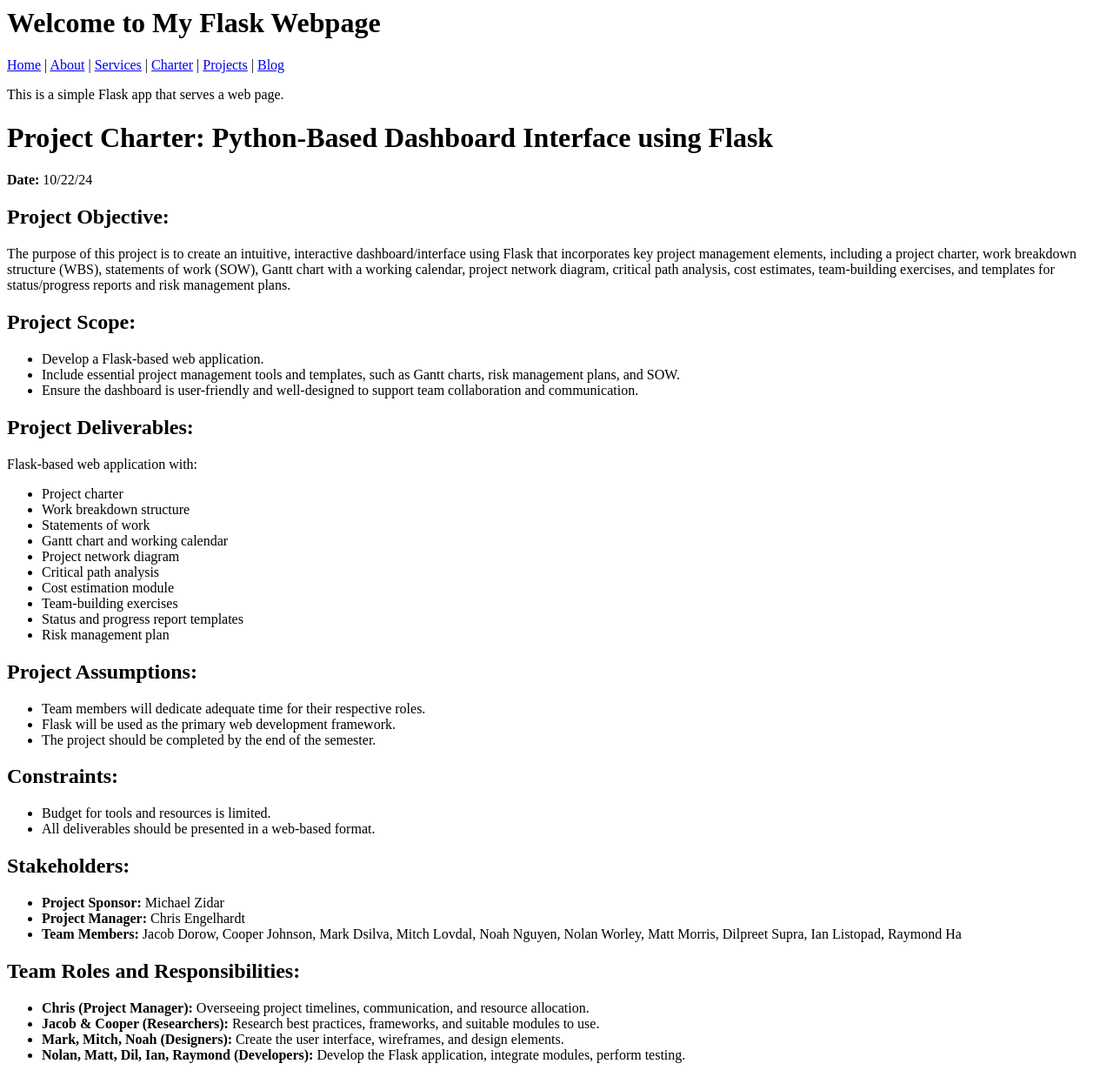
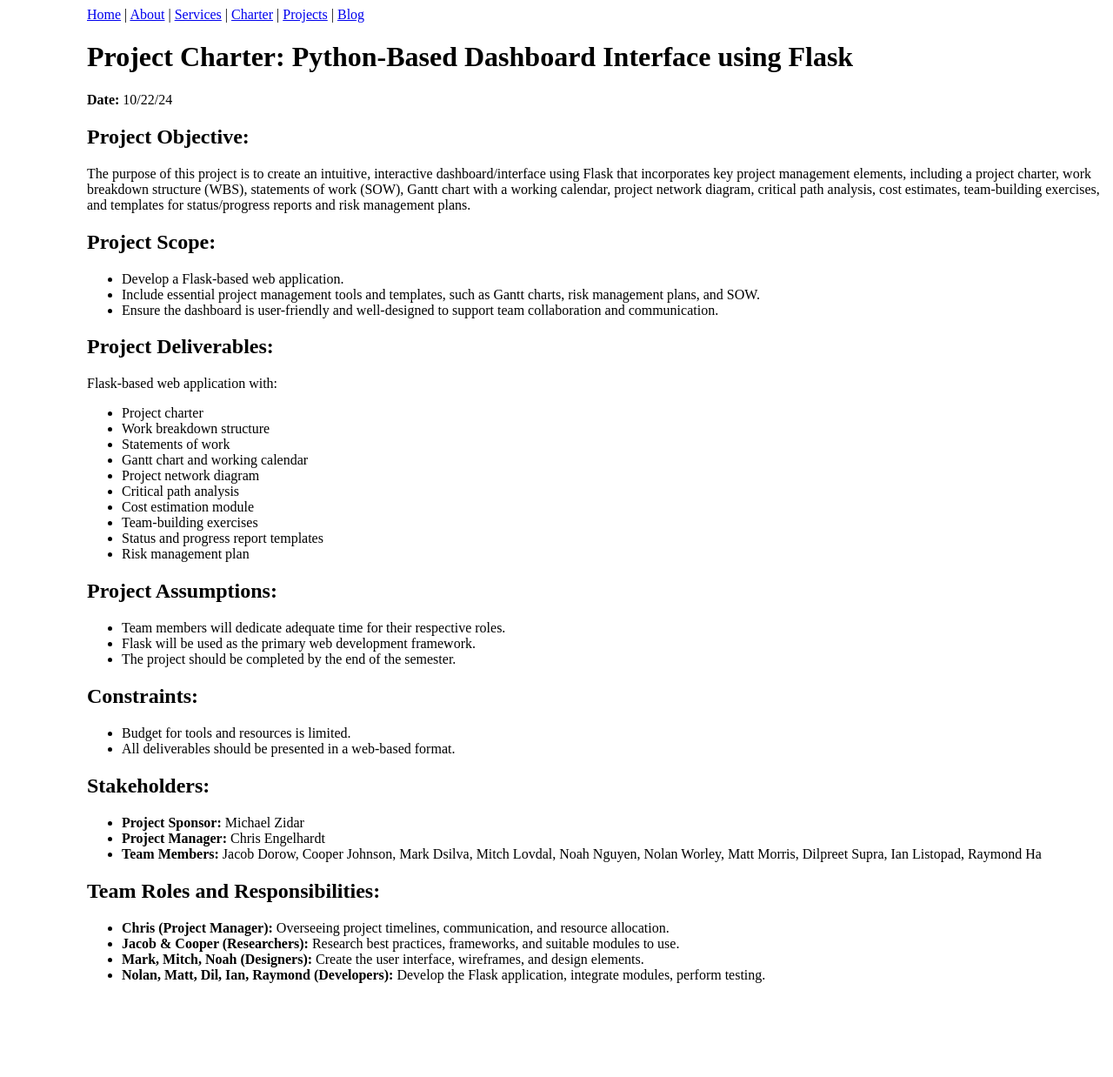
Before and after one commit to worleynm/ITManagementGroup3, a Flask app: page /charter in a window 1280 px wide. Shown: the whole page at 87% size. After the commit the page ends 1130 px from the top, so only its background shows below. Run offline with Flask 3, Linux system fonts and the light colour scheme.

Commit message:
add styling

```diff
--- a/Templates/Project_Charter.html
+++ b/Templates/Project_Charter.html
@@ -1,10 +1,14 @@
 <html>
 <head>
     <title>Project Charter: Python-Based Dashboard Interface using Flask</title>
+     <style>
+        body {
+            margin-left: 100px; /* Adjust the value for more or less indentation */
+        }
+    </style>
 </head>
 <body>
     <div class="container">
-        <h1>Welcome to My Flask Webpage</h1>
         <nav>
             <a href="/">Home</a> |
             <a href="/about">About</a> |
@@ -13,7 +17,6 @@
             <a href="/projects">Projects</a> |
             <a href="/blog">Blog</a>
         </nav>
-        <p>This is a simple Flask app that serves a web page.</p>
     </div>
     <h1>Project Charter: Python-Based Dashboard Interface using Flask</h1>
     <p><strong>Date:</strong> 10/22/24</p>
```
